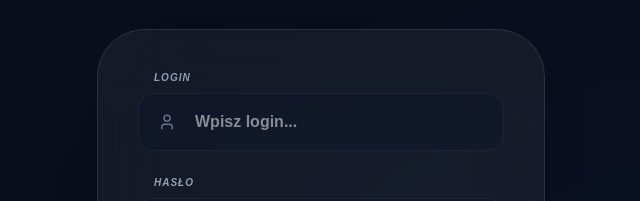
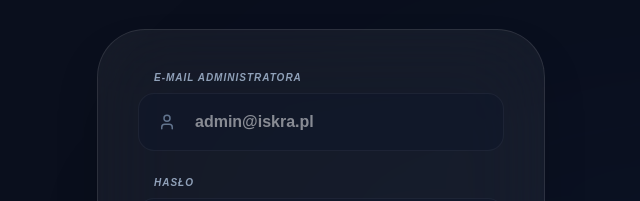
Before and after one commit to eujanmichalak/ks-iskra-gorzow, a Next.js app: page /admin in a window 1280 px wide. Shown: the part 291-492 px from the top of the page, without its empty margins (319-959 px from the left). Built offline with nearby package versions, Linux system fonts and the light colour scheme; no server answers.

Commit message:
zmiana baza

```diff
--- a/package.json
+++ b/package.json
@@ -9,6 +9,7 @@
     "lint": "eslint"
   },
   "dependencies": {
+    "@supabase/supabase-js": "^2.90.1",
     "clsx": "^2.1.1",
     "lucide-react": "^0.562.0",
     "next": "16.1.1",
--- a/src/app/admin/page.tsx
+++ b/src/app/admin/page.tsx
@@ -1,37 +1,47 @@
 'use client';
 import React, { useState } from 'react';
 import { useRouter } from 'next/navigation';
-import { Lock, User, ArrowRight, ShieldCheck } from 'lucide-react';
+import { Lock, User, ArrowRight, ShieldCheck, Loader2 } from 'lucide-react';
+// Importujemy klienta supabase z Twojego pliku lib
+import { supabase } from '@/lib/supabase';
 
 export default function LoginPage() {
-    const [login, setLogin] = useState('');
+    const [email, setEmail] = useState(''); // Zmieniono z login na email
     const [password, setPassword] = useState('');
     const [error, setError] = useState(false);
+    const [loading, setLoading] = useState(false); // Dodano stan ładowania
     const router = useRouter();
 
     const logoUrl = "https://scontent.fktw6-1.fna.fbcdn.net/v/t39.30808-6/420048755_876503211141570_1870842103319874308_n.jpg?_nc_cat=104&ccb=1-7&_nc_sid=6ee11a&_nc_ohc=hNIB1eW4zzsQ7kNvwETleDi&_nc_oc=AdlIgngstdCsYf_ofPw4u9AkfV7S4xG-uBse7NWdBgunz7a_5SOEvrTzj5n2OFlq90o5HqkTZWj4VftL-c83ugOm&_nc_zt=23&_nc_ht=scontent.fktw6-1.fna&_nc_gid=1DC7xf588E0vuiD8D3E0zg&oh=00_Afr6Uzkm7v7uH64oAP5o-OPnlcZ4B1Nn1shwq5QxebUXmQ&oe=69676F0F";
 
-    const handleSubmit = (e: React.FormEvent) => {
+    const handleSubmit = async (e: React.FormEvent) => {
         e.preventDefault();
+        setError(false);
+        setLoading(true);
 
-        // TYMCZASOWE HASŁO: root / root
-        if (login === 'root' && password === 'root') {
+        // LOGIKA SUPABASE AUTH
+        const { data, error: authError } = await supabase.auth.signInWithPassword({
+            email: email,
+            password: password,
+        });
+
+        if (authError) {
+            setError(true);
+            setLoading(false);
+            setTimeout(() => setError(false), 3000);
+        } else if (data.user) {
+            // Sukces - przekierowanie do pulpitu
             router.push('/admin/dashboard');
-        } else {
-            setError(true);
-            setTimeout(() => setError(false), 3000);
         }
     };
 
     return (
         <div className="min-h-screen bg-[#0a0f1d] flex items-center justify-center p-6 relative overflow-hidden">
-
             {/* TŁO Z POŚWIATĄ */}
             <div className="absolute top-[-20%] left-[-10%] w-[60%] h-[60%] bg-iskra-red/10 rounded-full blur-[150px]" />
             <div className="absolute bottom-[-20%] right-[-10%] w-[60%] h-[60%] bg-blue-900/10 rounded-full blur-[150px]" />
 
             <div className="max-w-md w-full relative z-10">
-
                 {/* NAGŁÓWEK */}
                 <div className="text-center mb-10">
                     <div className="w-24 h-24 rounded-full overflow-hidden border-2 border-iskra-red mx-auto mb-6 shadow-2xl shadow-iskra-red/30 p-1 bg-white">
@@ -41,7 +51,6 @@ export default function LoginPage() {
                     <h1 className="text-4xl font-[1000] text-white uppercase italic tracking-tighter">
                         Logowanie <span className="text-iskra-red">CMS</span>
                     </h1>
-                    {/* TWOJA FIRMOWA BELECZKA */}
                     <div className="h-[3px] w-16 bg-iskra-red mt-4 mx-auto rounded-full"></div>
                 </div>
 
@@ -49,15 +58,16 @@ export default function LoginPage() {
                 <div className={`bg-white/5 backdrop-blur-2xl border ${error ? 'border-iskra-red' : 'border-white/10'} p-10 rounded-[48px] shadow-2xl transition-all duration-300`}>
                     <form onSubmit={handleSubmit} className="space-y-6">
                         <div>
-                            <label className="text-[10px] font-black text-slate-400 uppercase tracking-widest ml-4 mb-2 block italic">Login</label>
+                            <label className="text-[10px] font-black text-slate-400 uppercase tracking-widest ml-4 mb-2 block italic">E-mail Administratora</label>
                             <div className="relative">
                                 <User className="absolute left-5 top-1/2 -translate-y-1/2 text-slate-500" size={18} />
                                 <input
-                                    type="text"
-                                    value={login}
-                                    onChange={(e) => setLogin(e.target.value)}
+                                    type="email"
+                                    required
+                                    value={email}
+                                    onChange={(e) => setEmail(e.target.value)}
                                     className="w-full bg-slate-900/50 border border-white/5 rounded-2xl py-4 pl-14 pr-6 text-white focus:outline-none focus:border-iskra-red transition-all font-bold"
-                                    placeholder="Wpisz login..."
+                                    placeholder="admin@iskra.pl"
                                 />
                             </div>
                         </div>
@@ -68,6 +78,7 @@ export default function LoginPage() {
                                 <Lock className="absolute left-5 top-1/2 -translate-y-1/2 text-slate-500" size={18} />
                                 <input
                                     type="password"
+                                    required
                                     value={password}
                                     onChange={(e) => setPassword(e.target.value)}
                                     className="w-full bg-slate-900/50 border border-white/5 rounded-2xl py-4 pl-14 pr-6 text-white focus:outline-none focus:border-iskra-red transition-all font-bold"
@@ -78,16 +89,23 @@ export default function LoginPage() {
 
                         {error && (
                             <p className="text-iskra-red text-[10px] font-black uppercase tracking-widest text-center animate-bounce">
-                                Odmowa dostępu! Błędne dane.
+                                Błąd logowania! Sprawdź dane.
                             </p>
                         )}
 
                         <button
                             type="submit"
-                            className="w-full bg-iskra-red hover:bg-red-700 text-white font-[1000] uppercase italic tracking-widest py-5 rounded-2xl transition-all shadow-lg shadow-red-900/20 flex items-center justify-center gap-3 group active:scale-95"
+                            disabled={loading}
+                            className="w-full bg-iskra-red hover:bg-red-700 disabled:opacity-50 text-white font-[1000] uppercase italic tracking-widest py-5 rounded-2xl transition-all shadow-lg shadow-red-900/20 flex items-center justify-center gap-3 group active:scale-95"
                         >
-                            Wjedź do panelu
-                            <ArrowRight size={20} className="group-hover:translate-x-1 transition-transform" />
+                            {loading ? (
+                                <Loader2 className="animate-spin" size={20} />
+                            ) : (
+                                <>
+                                    Wjedź do panelu
+                                    <ArrowRight size={20} className="group-hover:translate-x-1 transition-transform" />
+                                </>
+                            )}
                         </button>
                     </form>
                 </div>
--- /dev/null
+++ b/src/lib/supabase.ts
@@ -0,0 +1,5 @@
+import { createClient } from '@supabase/supabase-js'
+export const supabase = createClient(
+    process.env.NEXT_PUBLIC_SUPABASE_URL!,
+    process.env.NEXT_PUBLIC_SUPABASE_ANON_KEY!
+)
```
Also changed, not shown: komendy.txt (added), 1 other file (tests, documents, lock files or other folders).
